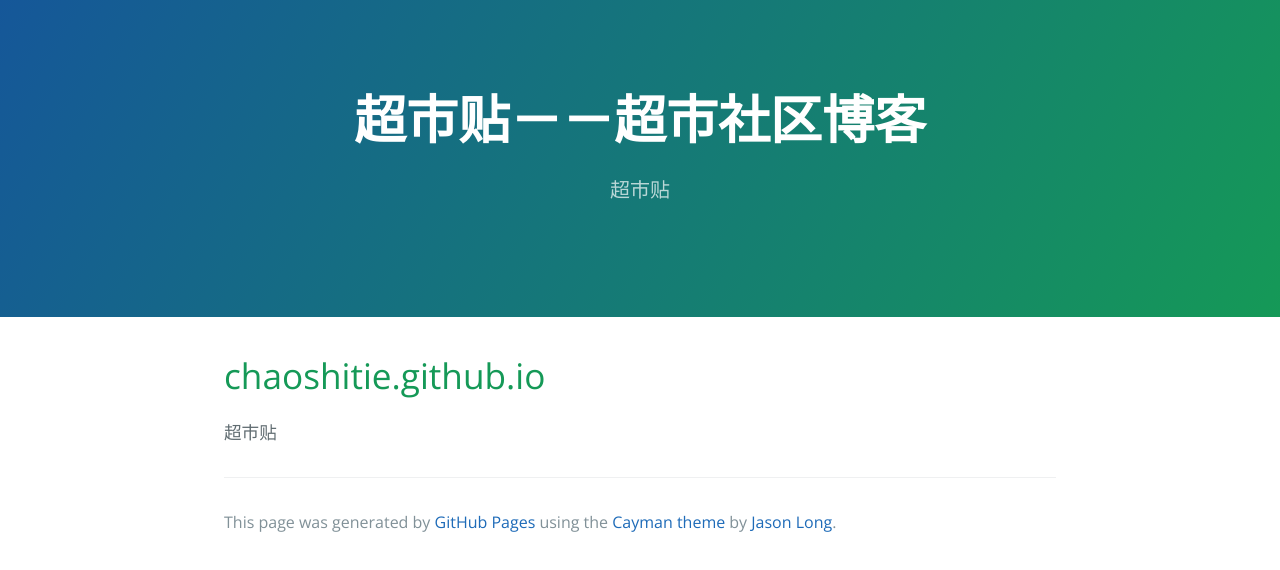
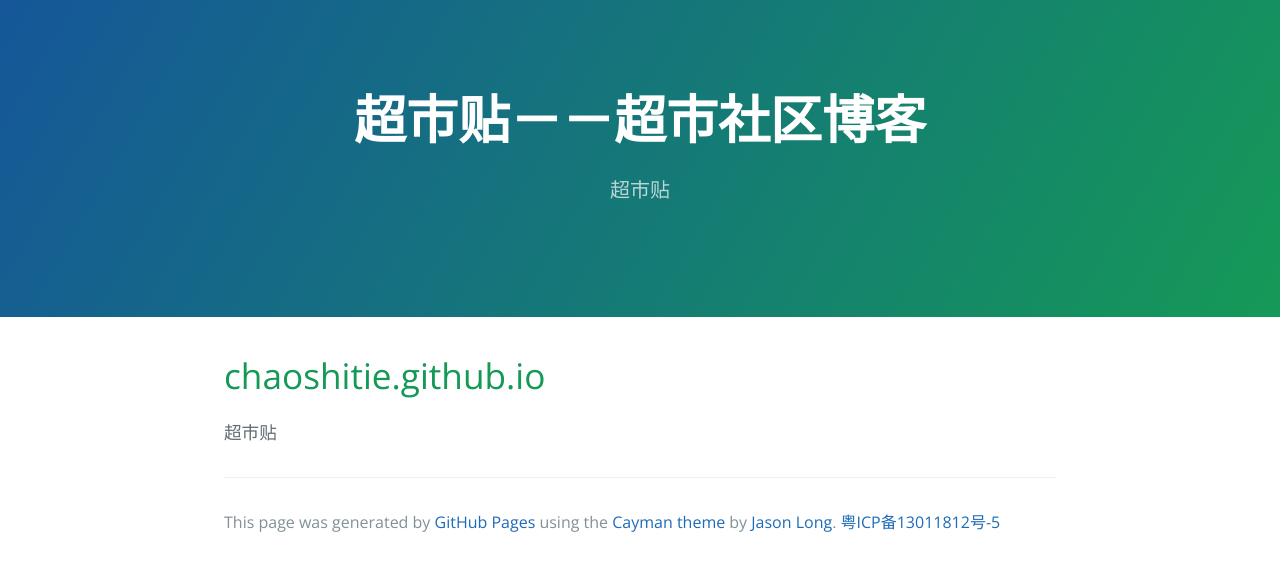
Before and after one commit to chaoshitie/chaoshitie.github.io, a plain HTML site: page index.html in a window 1280 px wide. Drawn offline with nearby package versions, Linux system fonts and the light colour scheme.

Commit message:
增加备案号

```diff
--- a/index.html
+++ b/index.html
@@ -23,7 +23,8 @@
 
       <footer class="site-footer">
 
-        <span class="site-footer-credits">This page was generated by <a href="https://pages.github.com">GitHub Pages</a> using the <a href="https://github.com/jasonlong/cayman-theme">Cayman theme</a> by <a href="https://twitter.com/jasonlong">Jason Long</a>.</span>
+        <span class="site-footer-credits">This page was generated by <a href="https://pages.github.com">GitHub Pages</a> using the <a href="https://github.com/jasonlong/cayman-theme">Cayman theme</a> by <a href="https://twitter.com/jasonlong">Jason Long</a>. <a href="http://www.miitbeian.gov.cn/" target="_blank">粤ICP备13011812号-5</a></span>
+
       </footer>
 
     </section>
```
